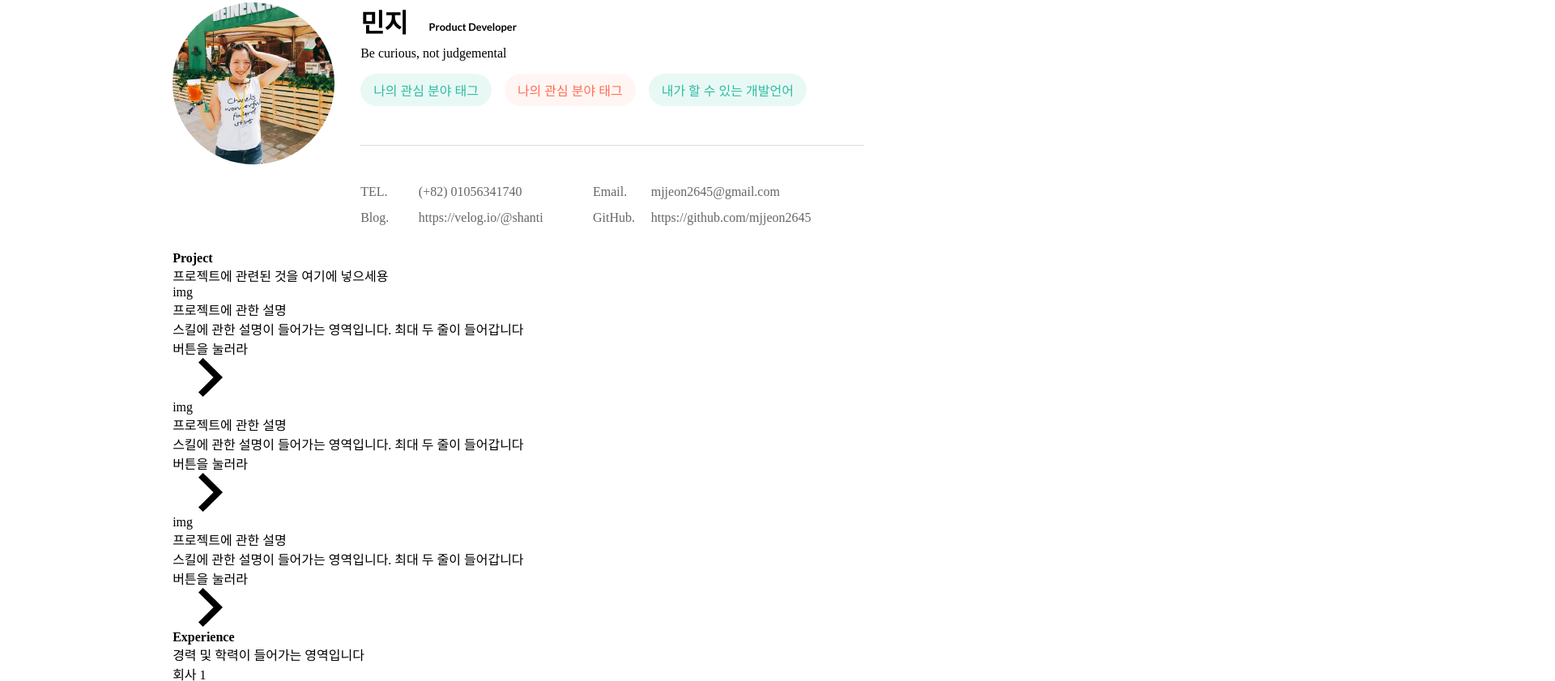
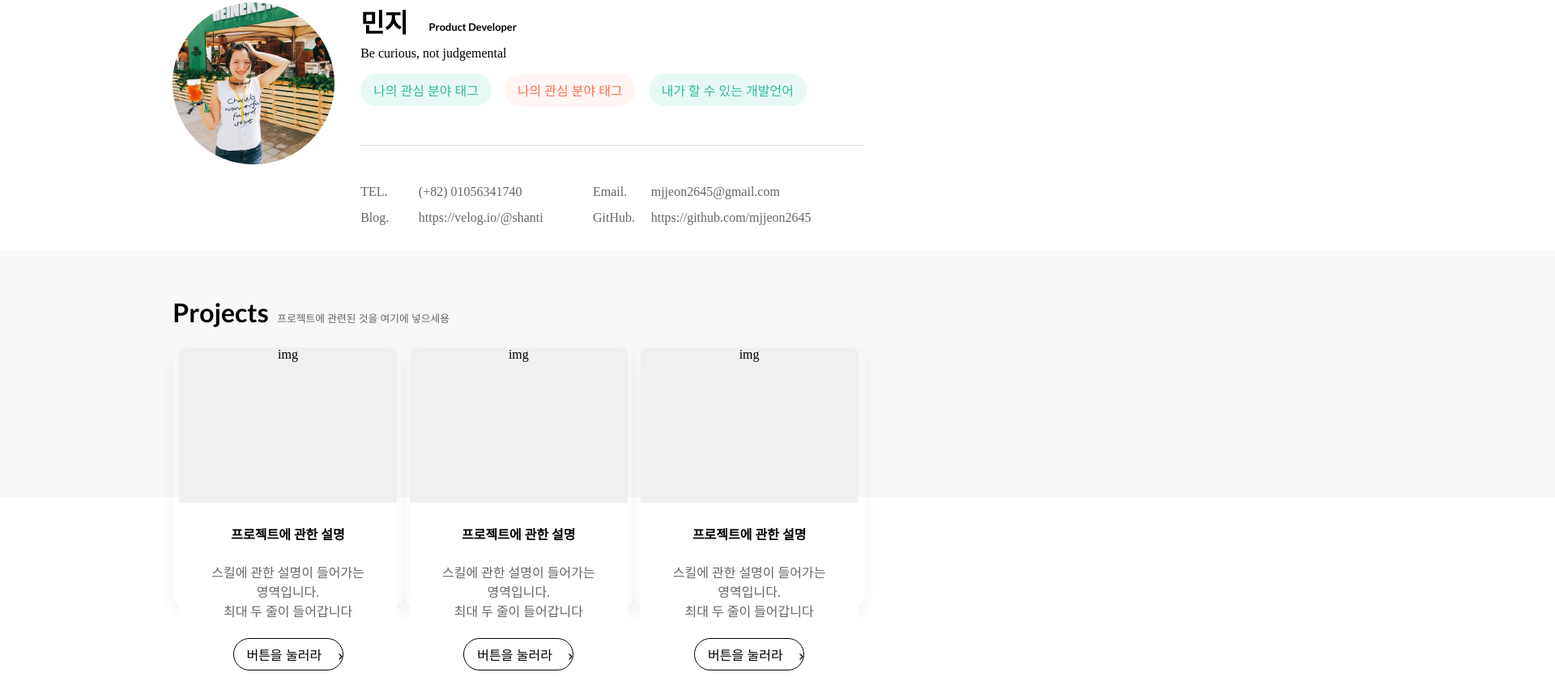
Before and after one commit to mjjeon2645/mjjeon2645.github.io, a plain HTML site: page index.html in a window 1280 px wide. Shown: the part 125-966 px from the top of the page at 81% size, 1920 px wide, since content can reach past the window. Drawn offline with Linux system fonts and the light colour scheme; a web font is replaced by a local one.

Commit message:
프로젝트 영역 1차 구현
그림자가 뜨면서 레이아웃에 약간 변형이 생기는 부분 추후 수정 필요

```diff
--- /dev/null
+++ b/css/projects.css
@@ -0,0 +1,103 @@
+#projects {
+    height: 80vh;
+    display: flex;
+    flex-direction: column;
+}
+
+#projects h2 {
+    display: inline-block;
+    font-family: 'Lato', sans-serif;
+    font-weight: 700;
+    font-size: 2em;
+}
+
+.gray-section {
+    background-color: #F8F8F8;
+    padding-top: 13vh;
+    padding-bottom: 25vh;
+    width: 1920px;
+    position: absolute;
+    left: 0em;
+    z-index: -1;
+}
+
+.projects-titles {
+    padding-top: 7vh;
+    padding-bottom: 3vh;
+}
+
+#projects .projects-titles span {
+    padding-left: .5em;
+    color: #666666;
+    font-family: 'Spoqa Han Sans', 'Spoqa Han Sans JP', 'Sans-serif';
+    font-size: .8em;
+}
+
+#projects ol {
+    display: flex;
+}
+
+ol li .project-container {
+    padding-left: .5em;
+    padding-right: .5em;
+    border-radius: 1em;
+    height: 25vw;
+    box-shadow: 0px 10px 20px rgba(0, 0, 0, 0.05);
+}
+
+ol li .project-container:hover {
+    padding-left: .5em;
+    padding-right: .5em;
+    border-radius: 1em;
+    height: 25vw;
+    box-shadow: 0px 10px 20px rgba(0, 0, 0, 0.3);
+}
+
+ol li .project-image {
+    width: 21vw;
+    height: 192px;
+    background-color: #F0F0F0;
+    text-align: center;
+    border-top-right-radius: .5em;
+    border-top-left-radius: .5em;
+}
+
+.project-text{
+    display: flex;
+    flex-direction: column;
+    justify-content: center;
+    align-items: center;
+    background-color: white;
+}
+
+.project-title {
+    font-family: 'Spoqa Han Sans', 'Spoqa Han Sans JP', 'Sans-serif';
+    font-weight: 700;
+    padding-top: 2vw;
+    padding-bottom: 2vw;
+    font-size: 1em;
+}
+
+.project-detail {
+    font-family: 'Spoqa Han Sans', 'Spoqa Han Sans JP', 'Sans-serif';
+    font-weight: 400;
+    font-style: normal;
+    color: #666666;
+    font-size: 1em;
+    text-align: center;
+    line-height: 1.5em;
+    padding-bottom: 1.2em;
+}
+
+.project-more {
+    border: 1px solid #000;
+    border-radius: 3em;
+    width: 17vh;
+    height: 5vh;
+}
+
+.project-more img {
+    height: 1vh;
+    position: relative;
+    left: 1em;
+}
--- a/index.html
+++ b/index.html
@@ -8,6 +8,7 @@
         <link rel="stylesheet" href="/css/layout.css">
         <link rel="stylesheet" href="/css/header.css">
         <link rel="stylesheet" href="/css/profile.css">
+        <link rel="stylesheet" href="/css/projects.css">
         <link rel="preconnect" href="https://fonts.googleapis.com">
         <link rel="preconnect" href="https://fonts.gstatic.com" crossorigin>
         <link rel="stylesheet" href="https://fonts.googleapis.com/css2?family=Lato:wght@100;300;400;700;900&display=swap">
@@ -65,45 +66,61 @@
                         </div>
                     </div>
                 </section>
+                <div class="gray-section">
+                </div>
                 <section id="projects">
-                    <h2>Project</h2>
-                    <p>프로젝트에 관련된 것을 여기에 넣으세용</p>
+                    <div class="projects-titles">
+                        <h2>Projects</h2>
+                        <span>프로젝트에 관련된 것을 여기에 넣으세용</span>
+                    </div>
                     <ol>
                         <li>
-                            <p class="project-image">img</p>
+                            <div class="project-container">
+                                <div class="project-image">img</div>
+                                    <div class="project-text">
                                         <p class="project-title">프로젝트에 관한 설명</p>
-                            <p class="project-detail">
-                                스킬에 관한 설명이 들어가는 영역입니다.
+                                        <p class="project-detail">스킬에 관한 설명이 들어가는 영역입니다. <br>
                                             최대 두 줄이 들어갑니다
                                         </p>
                                         <button class="project-more" type="button">
-                                <p>버튼을 눌러라</p>
+                                            <span>버튼을 눌러라</span>
                                             <img src="/images/chevron-right.png">
                                         </button>
+                                    </div>
+                                </div>
+                            </div>
                         </li>
                         <li>
-                            <p class="project-image">img</p>
+                            <div class="project-container">
+                                <div class="project-image">img</div>
+                                    <div class="project-text">
                                         <p class="project-title">프로젝트에 관한 설명</p>
-                            <p class="project-detail">
-                                스킬에 관한 설명이 들어가는 영역입니다.
+                                        <p class="project-detail">스킬에 관한 설명이 들어가는 영역입니다. <br>
                                             최대 두 줄이 들어갑니다
                                         </p>
                                         <button class="project-more" type="button">
-                                <p>버튼을 눌러라</p>
+                                            <span>버튼을 눌러라</span>
                                             <img src="/images/chevron-right.png">
                                         </button>
+                                    </div>
+                                </div>
+                            </div>
                         </li>
                         <li>
-                            <p class="project-image">img</p>
+                            <div class="project-container">
+                                <div class="project-image">img</div>
+                                    <div class="project-text">
                                         <p class="project-title">프로젝트에 관한 설명</p>
-                            <p class="project-detail">
-                                스킬에 관한 설명이 들어가는 영역입니다.
+                                        <p class="project-detail">스킬에 관한 설명이 들어가는 영역입니다. <br>
                                             최대 두 줄이 들어갑니다
                                         </p>
                                         <button class="project-more" type="button">
-                                <p>버튼을 눌러라</p>
+                                            <span>버튼을 눌러라</span>
                                             <img src="/images/chevron-right.png">
                                         </button>
+                                    </div>
+                                </div>
+                            </div>
                         </li>
                     </ol>
                 </section>
```
Also changed, not shown: css/layout.css (line endings or trailing spaces). Lines whose indentation alone changed are shown as unchanged.
